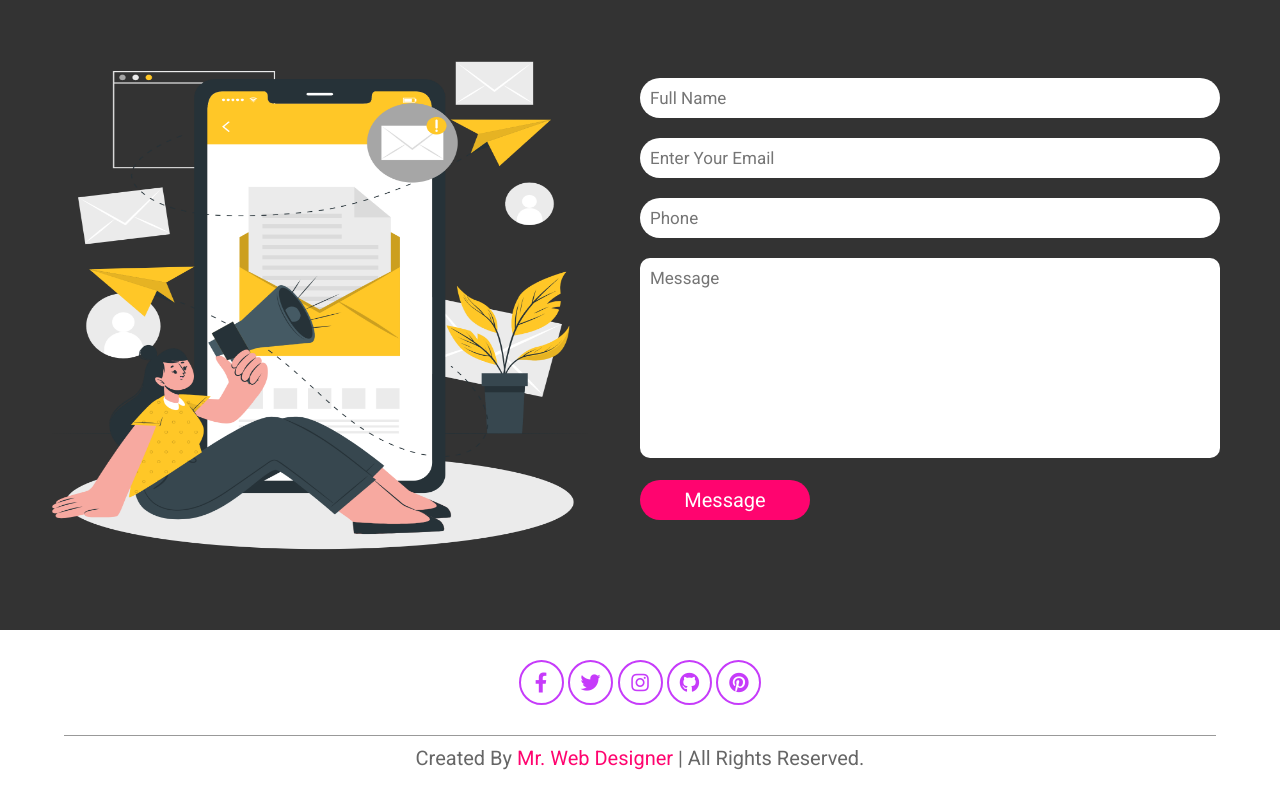
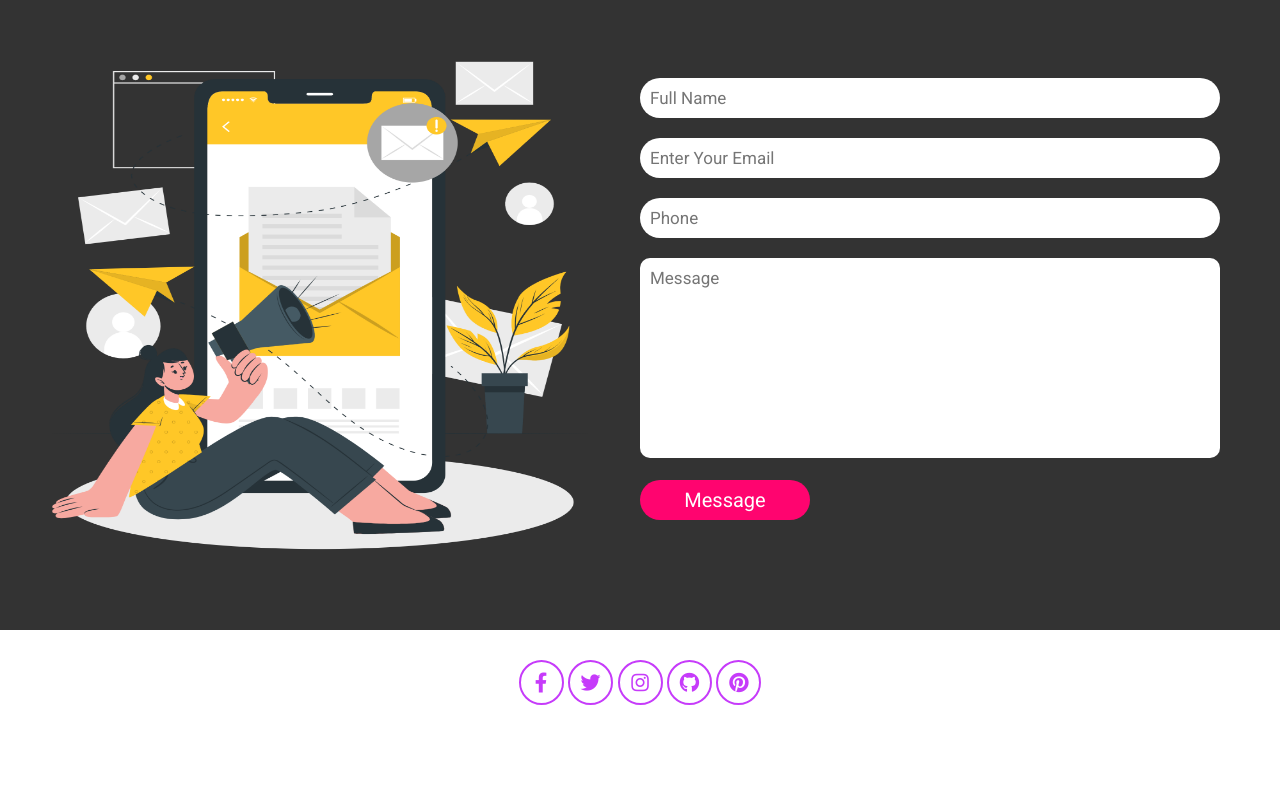
Before and after one commit to devHoang3296/learnonline1996, a plain HTML site: page index.html in a window 1280 px wide. Shown: the part 3405-4205 px from the top of the page. After the commit the page ends 4140 px from the top, so only its background shows below. Drawn offline with nearby package versions, Linux system fonts and the light colour scheme.

Commit message:
Update index.html

```diff
--- a/index.html
+++ b/index.html
@@ -5,17 +5,16 @@
     <meta name="viewport" content="width=device-width, initial-scale=1.0">
     <title>Complete Responsive Online Education Website Design Tutorial</title>
 
-    <!-- font awesome cdn link  -->
     <link rel="stylesheet" href="https://cdnjs.cloudflare.com/ajax/libs/font-awesome/5.15.1/css/all.min.css">
 
-    <!-- custom css file link  -->
+
     <link rel="stylesheet" href="style.css">
 
 </head>
 <body>
 
 
-<!-- header section starts  -->
+
 
 <header>
 
@@ -36,10 +35,6 @@
 
 </header>
 
-<!-- header section ends -->
-
-
-<!-- home section starts  -->
 
 <section class="home" id="home">
 
@@ -73,9 +68,7 @@
 
 </section>
 
-<!-- home section ends -->
 
-<!-- about section starts  -->
 
 
 <section class="about" id="about">
@@ -100,9 +93,7 @@
 </section>
 
 
-<!-- about section ends -->
 
-<!-- teacher section starts  -->
 
 <section id="teacher" class="teacher">
 
@@ -164,9 +155,7 @@
 
 </section>
 
-<!-- teacher section ends -->
 
-<!-- course section starts  -->
 
 <section id="course" class="course">
 
@@ -216,9 +205,7 @@
 
 </section>
 
-<!-- course section ends -->
 
-<!-- review section starts  -->
 
 <section id="review" class="review">
 
@@ -269,9 +256,6 @@
 
 </section>
 
-<!-- review section ends -->
-
-<!-- contact section starts  -->
 
 <section class="contact" id="contact">
 
@@ -298,7 +282,7 @@
 
 </section>
 
-<!-- contact section ends -->
+
 
 <section class="footer">
 
@@ -310,7 +294,6 @@
     <a href="#" class="fab fa-pinterest"></a>
 </div>
 
-<div class="credit">created by <span>mr. web designer</span> | all rights reserved.</div>
 
 </section>
 
@@ -321,16 +304,9 @@
 
 
 
+<script src="https://cdnjs.cloudflare.com/ajax/libs/jquery/3.5.1/jquery.min.js"></script>
 
 
-
-
-
-
-<!-- jquery cdn link  -->
-<script src="https://cdnjs.cloudflare.com/ajax/libs/jquery/3.5.1/jquery.min.js"></script>
-
-<!-- custom js file link  -->
 <script src="app.js"></script>
 
 
```
